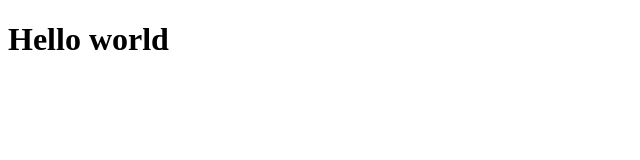
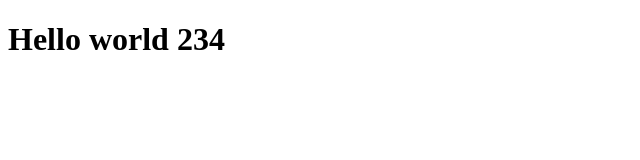
Before and after one commit to nhungdothi155/CICD-Jenkins-Docker-Ansible-EKS, a plain HTML site: page index.html in a window 1280 px wide. Shown: the full height of the page, 0-640 px from the left. Drawn offline with Linux system fonts and the light colour scheme.

Commit message:
Update index.html

```diff
--- a/index.html
+++ b/index.html
@@ -6,7 +6,7 @@
     <title>Document</title>
 </head>
 <body>
-    <h1>Hello world </h1>
+    <h1>Hello world   234</h1>
 
 </body>
 </html>
```
